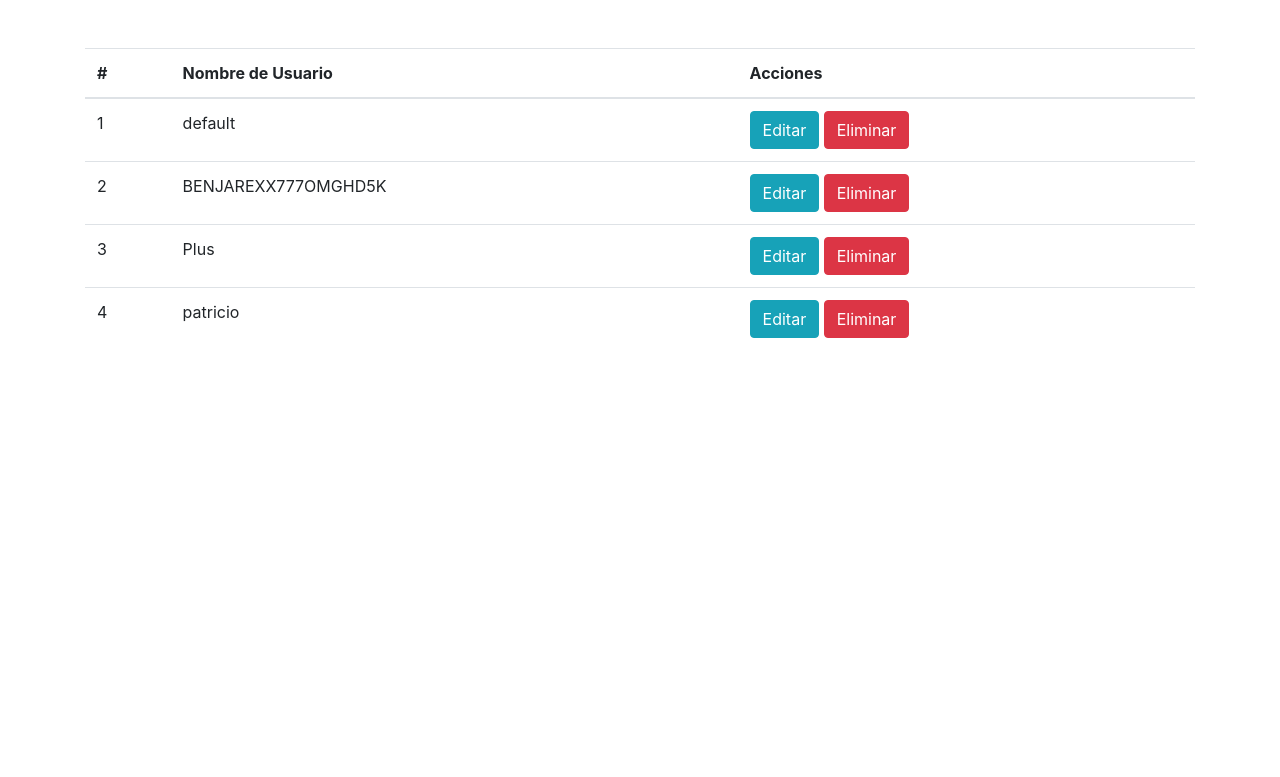
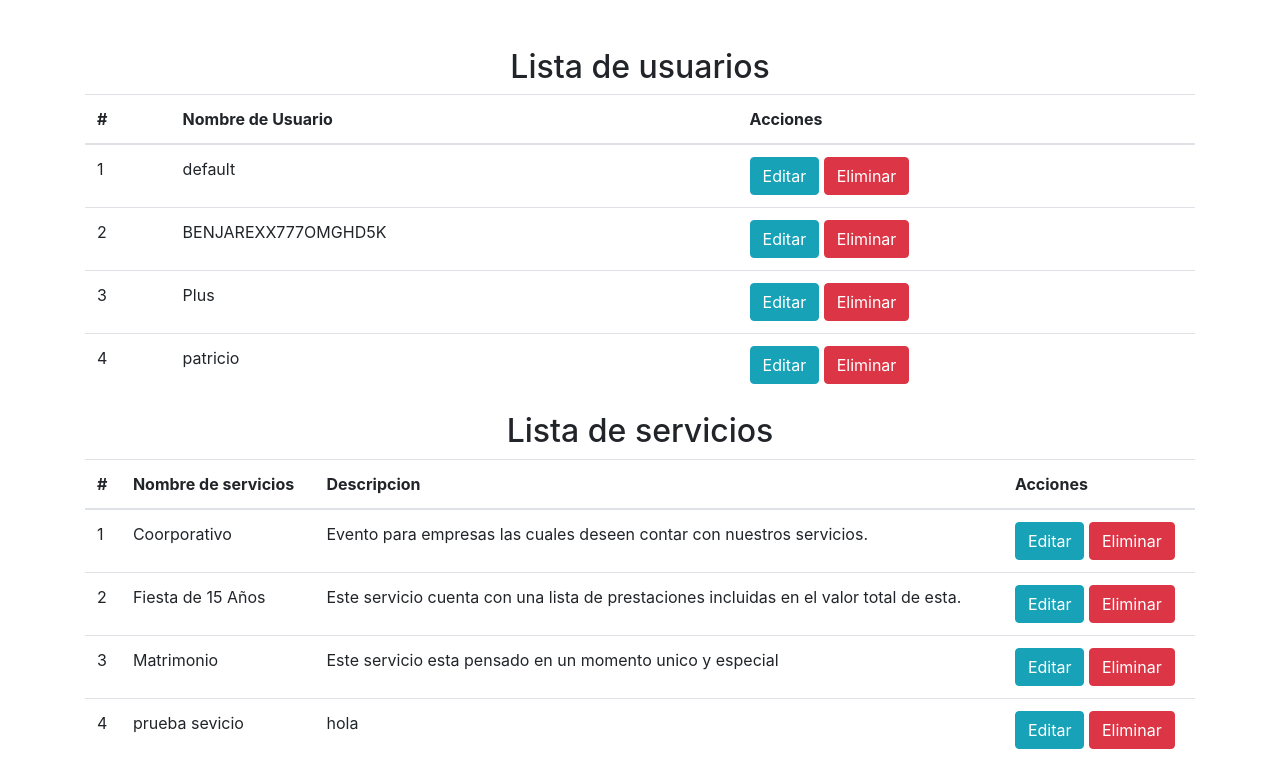
Before and after one commit to Patridiazr/PlusEvents, a Django app: page /administrador/ in a window 1280 px wide. Shown: the part 96-873 px from the top of the page. Before the commit the page ends 434 px from the top, so only its background shows below. Run offline with Django 3.2, Linux system fonts and the light colour scheme; data comes from the database, SQL or seed files in the repository; both versions use the stored data as it was after the commit; some libraries are stand-ins or nearby versions.

Commit message:
update mantenedor

```diff
--- a/registro/templates/administrador.html
+++ b/registro/templates/administrador.html
@@ -50,11 +50,8 @@
       </nav>
 <br>
 <br>
-
-
-
-
       <!-- LISTA DE USUARIOS-->
+    <H2 style="text-align: center">Lista de usuarios</H2>
     <div class="container">
         <table class="table">
           <thead>
@@ -72,8 +69,8 @@
               <td>{{u.id}}</td>
               <td>{{u.username}}</td>
               <td>
-                <a class="btn btn-info " href="">Editar</a>
-                <a class="btn btn-danger" href="">Eliminar</a>
+                <a class="btn btn-info " href="#editar_u{{u.id}}}">Editar</a>
+                <a class="btn btn-danger" href="#eliminar_u">Eliminar</a>
               </td>
             {% endfor %}
             {% else %}
@@ -83,6 +80,38 @@
         </table>
         </div>
 
+        <!-- LISTA DE SERVICIOS-->
+    <H2 style="text-align: center">Lista de servicios</H2>
+    <div class="container">
+      <table class="table">
+        <thead>
+          <tr>
+            <th scope="col">#</th>
+            <th scope="col">Nombre de servicios</th>
+            <th scope="col">Descripcion</th>
+            <th scope="col">Acciones</th>
+          </tr>
+        </thead>
+
+        <tbody>
+          {% if servicio %}
+          {% for s in servicio %}
+          <tr>
+            <td>{{s.id}}</td>
+            <td>{{s.nombre}}</td>
+            <td>{{s.descripcion}}</td>
+            <td>
+              <a class="btn btn-info " href="">Editar</a>
+              <a class="btn btn-danger" href="">Eliminar</a>
+            </td>
+          {% endfor %}
+          {% else %}
+          <h4>No existen servicios</h4>
+          {% endif %}
+        </tbody>
+      </table>
+      </div>
+
     <script src="{% static './js/jquery-3.3.1.js' %}"></script>
     <script src="{% static './js/popper.js' %}"></script>
     <!-- <script src="{% static './js/j.query.validate.js' %}"></script> -->
--- a/registro/templates/login.html
+++ b/registro/templates/login.html
@@ -11,7 +11,7 @@
 
 </head>
 <body>
-  <form id="LoginForm"   method="POST" class="form-signin" action="{% url 'iniciar' %}">
+  <form id="LoginForm"   method="POST"  action="{% url 'iniciar' %}">
     {% csrf_token %}
     <div class="container">
             <div class="row">
@@ -20,11 +20,11 @@
                                     <div class="main-div">
                                             <div class="panel">
                                                     <h2>Login</h2>
-                                                    <p>Ingresa con tu Email y Contraseña</p>
+                                                    <p>Ingresa con tu Username y Contraseña</p>
                                             </div>
                                             <form id="Login">
                                                     <div class="form-group">
-                                                            <label for="inputEmail"  class="sr-only">email</label>
+                                                            <label for="inputEmail"  class="sr-only">Username</label>
                                                             <input type="text" id="username" name="username" class="form-control" placeholder="Nombre de Usuario" required autofocus>
                                                     </div>
                                                     <div class="form-group">
--- a/registro/views.py
+++ b/registro/views.py
@@ -22,7 +22,8 @@ def formulario(request):
     return render(request, 'formulario.html', {})
 def administrador(request):
     usuario = Usuario.objects.all()
-    contexto = {'usuario':usuario}
+    servicio = Servicio.objects.all()
+    contexto = {'usuario':usuario,'servicio':servicio}
     return render(request, 'administrador.html',contexto)
 def contacto(request):
     return render(request, 'contacto.html', {})
@@ -69,6 +70,14 @@ def login_iniciar(request):
         return HttpResponse('<script>alert("Ocurrió un error, intenta nuevamente..."); ' +
                             'window.location.href="/login/";</script>')
 
+#Eliminar usuario
+def eliminar_u(request,id_usu):
+    u = Usuario.objects.get(id=id_usu)
+    u.delete()
+    return redirect('administrador')
+
+
+
 def logout_view(request):
     logout(request)
     return redirect('index')
```
Also changed, not shown: registro/templates/formulario.html (+2 -6 lines), db.sqlite3.
